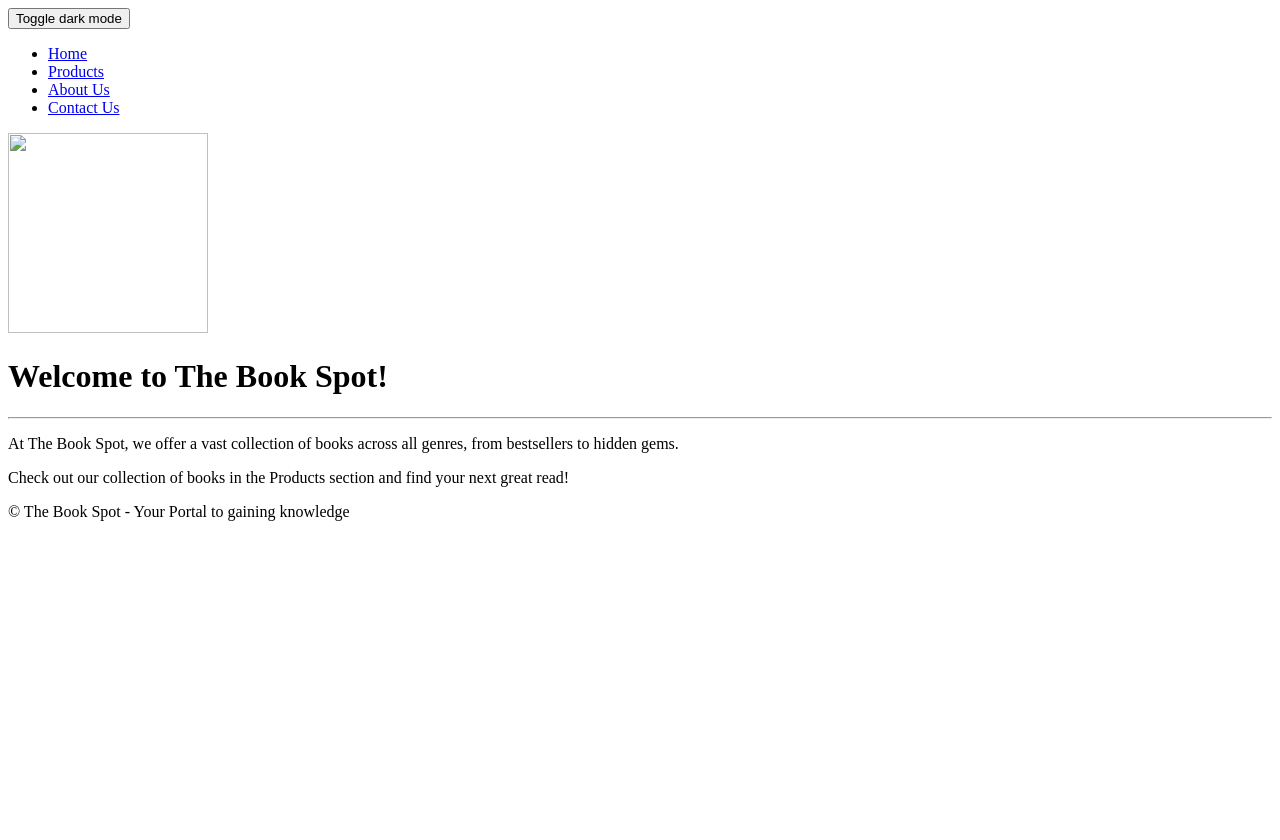
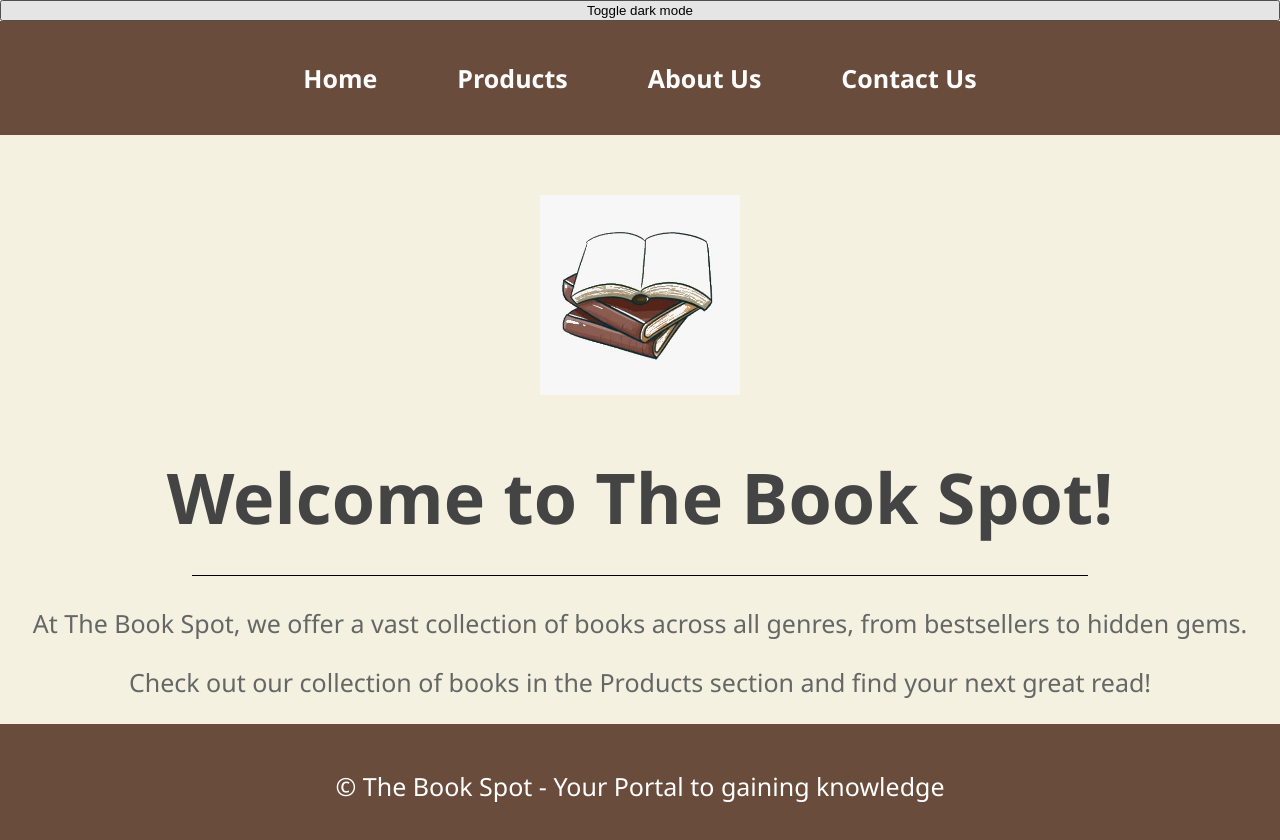
Before and after one commit to naderabuzahra10/BookSpot, a plain HTML site: page index.html in a window 1280 px wide. Before the commit the page ends 800 px from the top, so only its background shows below. Drawn offline with Linux system fonts and the light colour scheme.

Commit message:
Update index.html

```diff
--- a/index.html
+++ b/index.html
@@ -4,22 +4,22 @@
     <meta charset="UTF-8">
     <meta name="viewport" content="width=device-width, initial-scale=1.0">
     <title>The Book Spot- Home Page</title>
-    <link rel="stylesheet" href="style (2).css">
-     <script src="JS.js"></script>
+    <link rel="stylesheet" href="src/css/style (2).css">
+     <script src="src/js/JS.js"></script>
 </head>
 <body>
 <button onclick="myFunction()">Toggle dark mode</button>
     <div class="navbar">
         <ul>
             <li><a href="index.html">Home</a></li>
-            <li><a href="TheProducts.html">Products</a></li>
-            <li><a href="about.html">About Us</a></li>
-            <li><a href="contact.html">Contact Us</a></li>
+            <li><a href="www/TheProducts.html">Products</a></li>
+            <li><a href="www/about.html">About Us</a></li>
+            <li><a href="www/contact.html">Contact Us</a></li>
         </ul>
     </div>
 
     <div class="home-content">
-        <img src="images/book.jpg" height="200" width="200">
+        <img src="src/imgs/book.jpg" height="200" width="200">
         <h1>Welcome to The Book Spot!</h1>
         <hr>
           <p>At The Book Spot, we offer a vast collection of books across all genres, from bestsellers to hidden gems.</p>
@@ -33,4 +33,5 @@
     </div>
 
 </body>
+
 </html>
```
